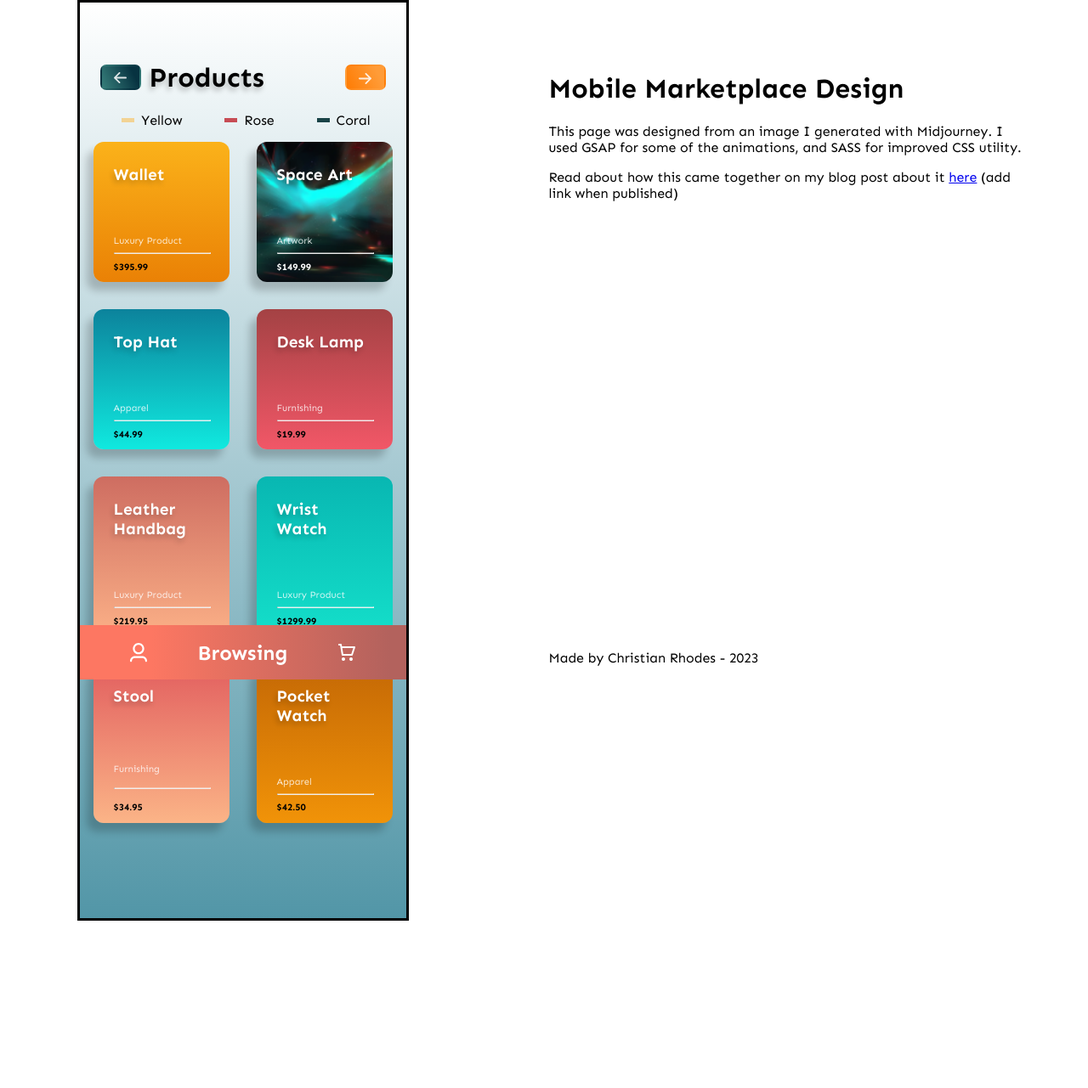
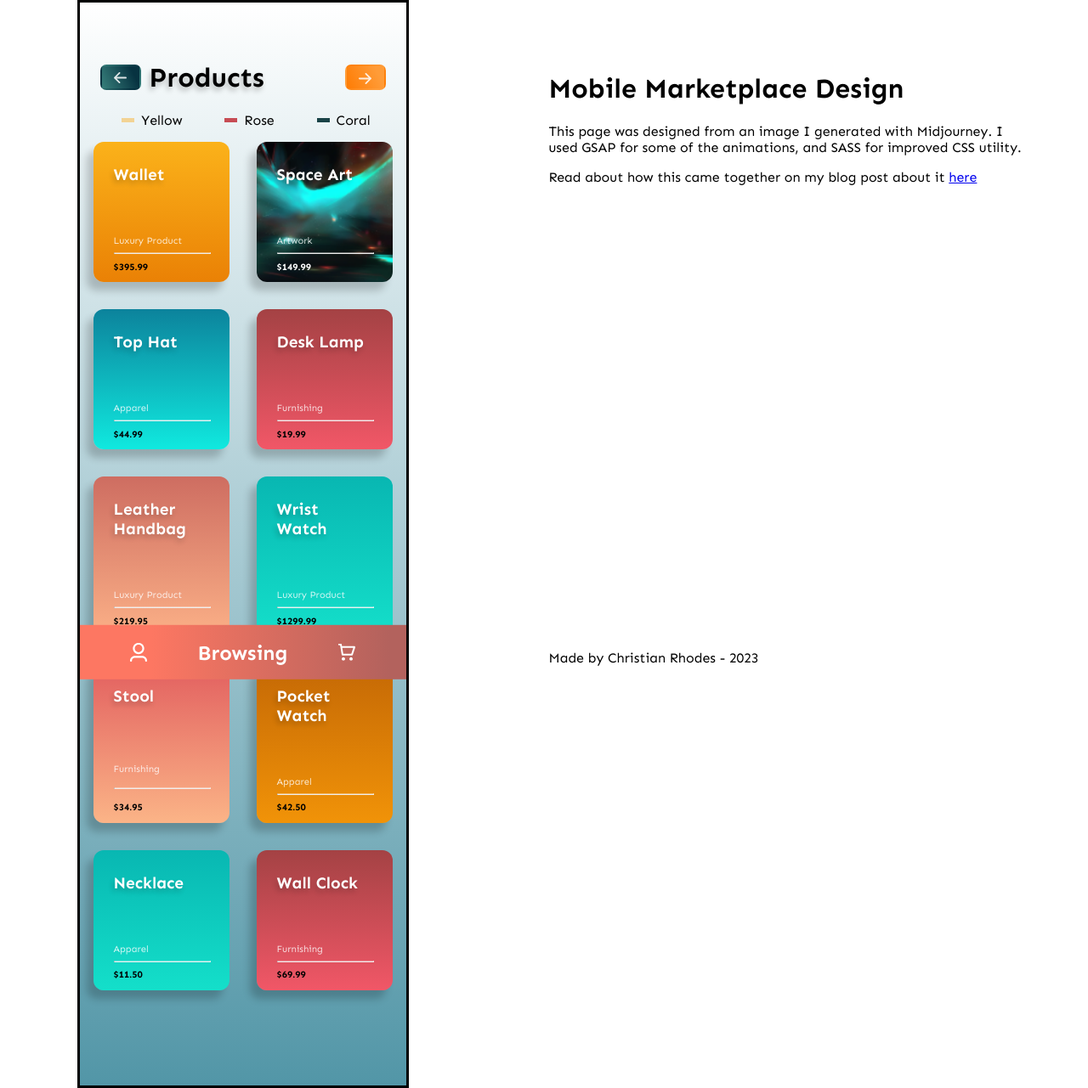
Before and after one commit to christianrhodes18/mobile-market-ai, a website: page index.html in a window 1280 px wide. Shown: the whole page at 85% size. Before the commit the page ends 1084 px from the top, so only its background shows below. Drawn offline with nearby package versions, Linux system fonts and the light colour scheme.

Commit message:
add items + link to blog post

```diff
--- a/index.html
+++ b/index.html
@@ -89,6 +89,18 @@
                     <hr />
                     <p class="price">$42.50</p>
                 </div>
+                <div class="grid-item lightblue-2">
+                    <h3>Necklace</h3>
+                    <p>Apparel</p>
+                    <hr />
+                    <p class="price">$11.50</p>
+                </div>
+                <div class="grid-item rose">
+                    <h3>Wall Clock</h3>
+                    <p>Furnishing</p>
+                    <hr />
+                    <p class="price">$69.99</p>
+                </div>
             </section>
             <footer>
                 <img src="docs/assets/profile_icon.svg" alt="logo">
@@ -99,7 +111,7 @@
         <div class="info-content">
             <h1>Mobile Marketplace Design</h1>
             <p>This page was designed from an image I generated with Midjourney. I used GSAP for some of the animations, and SASS for improved CSS utility. </p>
-            <p>Read about how this came together on my blog post about it <a href="#">here</a> (add link when published)</p>
+            <p>Read about how this came together on my blog post about it <a href="https://www.christian-rhodes.com/blog/Using_AI_To_Make_a_Mobile_Marketplace" target="_blank">here</a></p>
             <p class="info-footer">Made by Christian Rhodes - 2023</p>
         </div>
     </div>
```
